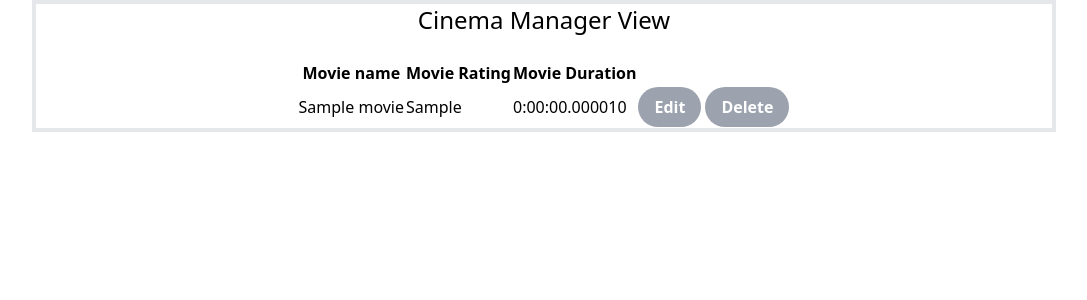
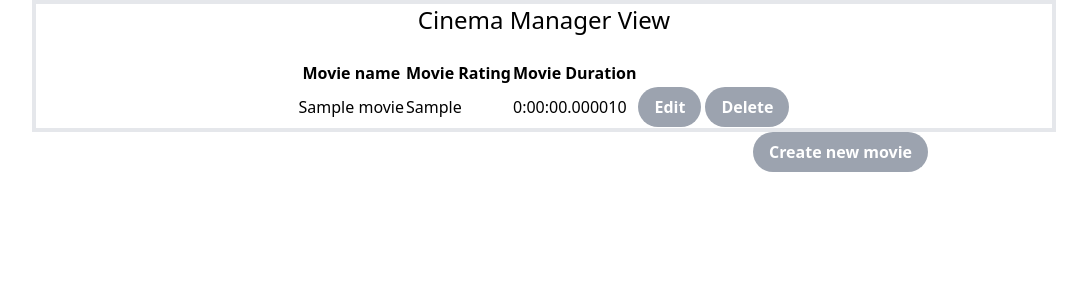
Before and after one commit to JMoran1/DAESDgroup, a Django app: page /list-movies/ in a window 1280 px wide. Shown: the part 72-372 px from the top of the page, without its empty margins (96-1183 px from the left). Run offline with Django 4.2, Linux system fonts and the light colour scheme; tables that the repository leaves empty hold one stand-in row (values such as "Sample post"); some libraries are stand-ins or nearby versions.

Commit message:
add, edit and delete functions for movies added. Design to be improve, but fully functional

```diff
--- a/UWEFlixApp/templates/UWEFlixApp/view_movies.html
+++ b/UWEFlixApp/templates/UWEFlixApp/view_movies.html
@@ -25,5 +25,7 @@
         </tbody>
         </table>
 </div>
+<a href="{% url 'create_movie' %}" class="float-right mr-64"><button class="bg-gray-400 hover:bg-blue-700 text-white font-bold py-2 px-4 rounded-full">Create new movie</button></a>
+
 
 {% endblock %}
--- a/UWEFlixApp/urls.py
+++ b/UWEFlixApp/urls.py
@@ -29,6 +29,7 @@ urlpatterns = [
     path('list-movies/', movie_list_view, name="list-movies"),
     path('update_movie/<int:pk>/    ', views.update_movie, name="update_movie"),
     path('delete_movie/<int:pk>/', views.delete_movie, name="delete_movie"),
+    path("create_movie/", views.create_movie, name="create_movie"),
     path("view_monthly_statement/", monthly_statement_list_view, name="view_monthly_statement"),
     path("create_club/", views.create_club, name="create_club"),
     path("view_clubs/", club_list_view, name="view_clubs"),
--- a/UWEFlixApp/views.py
+++ b/UWEFlixApp/views.py
@@ -9,13 +9,6 @@ def home(request):
 
 def cinema_manager_view(request):
     return render(request, "UWEFlixApp/cmanager.html")
-
-class ViewMovie(ListView):
-    model = Movie
-
-    def get_context_data(self, **kwargs):
-        context = super(ViewMovie, self).get_context_data(**kwargs)
-        return context
 
 def delete_movie(request, pk):
     movie = Movie.objects.get(pk=pk)
@@ -40,6 +33,16 @@ def create_club(request):
             form.save()
             return redirect('home')
     return render(request, "UWEFlixApp/create_club_form.html", {"form": form, "button_text": "Create Club"})
+
+
+def create_movie(request):
+    form = MovieForm(request.POST or None)
+
+    if request.method == "POST":
+        if form.is_valid():
+            form.save()
+            return redirect('home')
+    return render(request, "UWEFlixApp/create_movie_form.html", {"form": form, "button_text": "Create Movie"})
 
 def update_club(request, pk):
     club = Club.objects.get(pk=pk)
@@ -71,6 +74,16 @@ class ViewMonthlyStatement(ListView):
         context = super(ViewMonthlyStatement, self).get_context_data(**kwargs)
         return context
 
+
+
+class ViewMovie(ListView):
+    model = Movie
+
+    def get_context_data(self, **kwargs):
+        context = super(ViewMovie, self).get_context_data(**kwargs)
+        return context
+
+
 def edit_movie(request, Movie_id):
     movie = Movie.objects.get(pk=Movie_id)
     form = MovieForm(request.POST or None, instance=movie)
```
